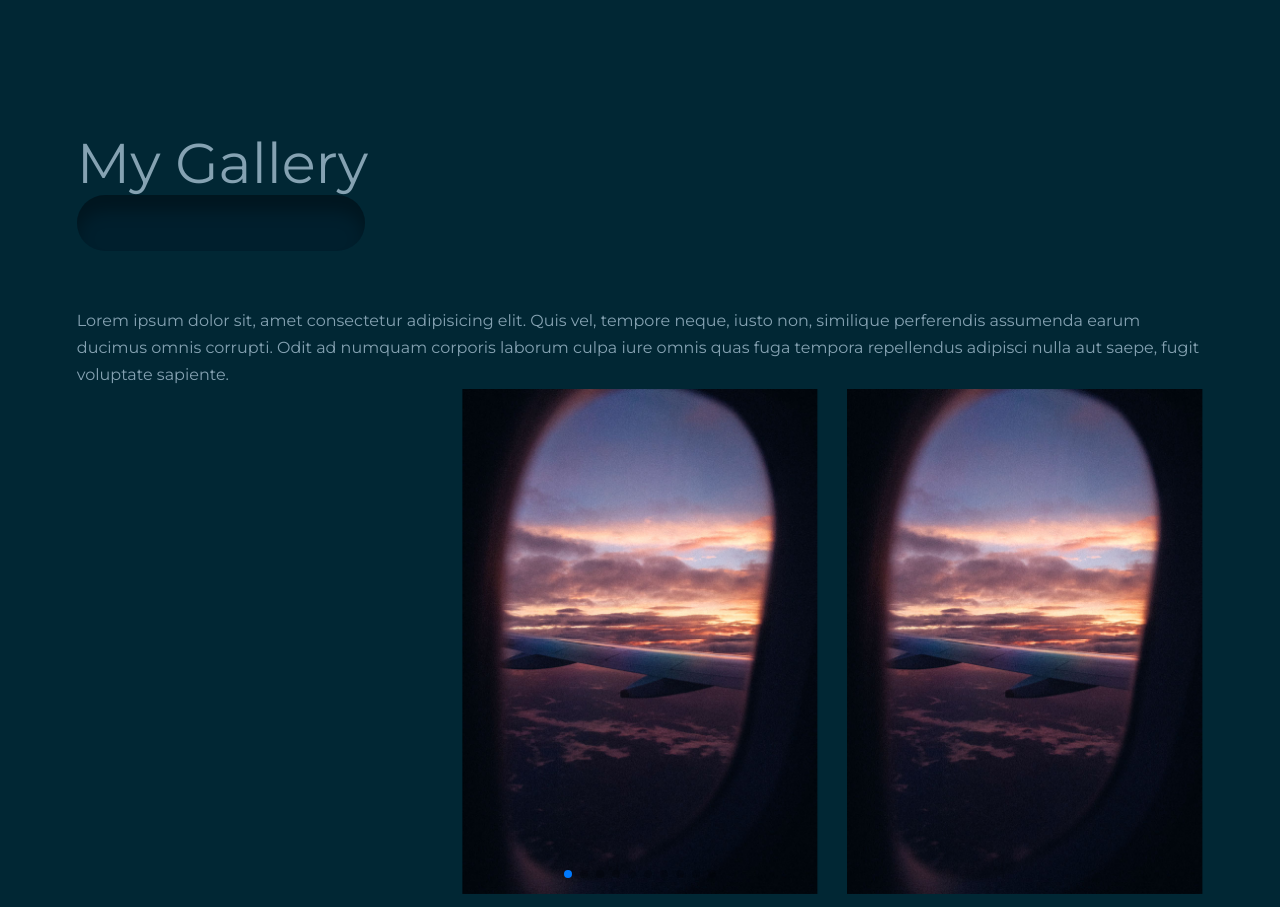
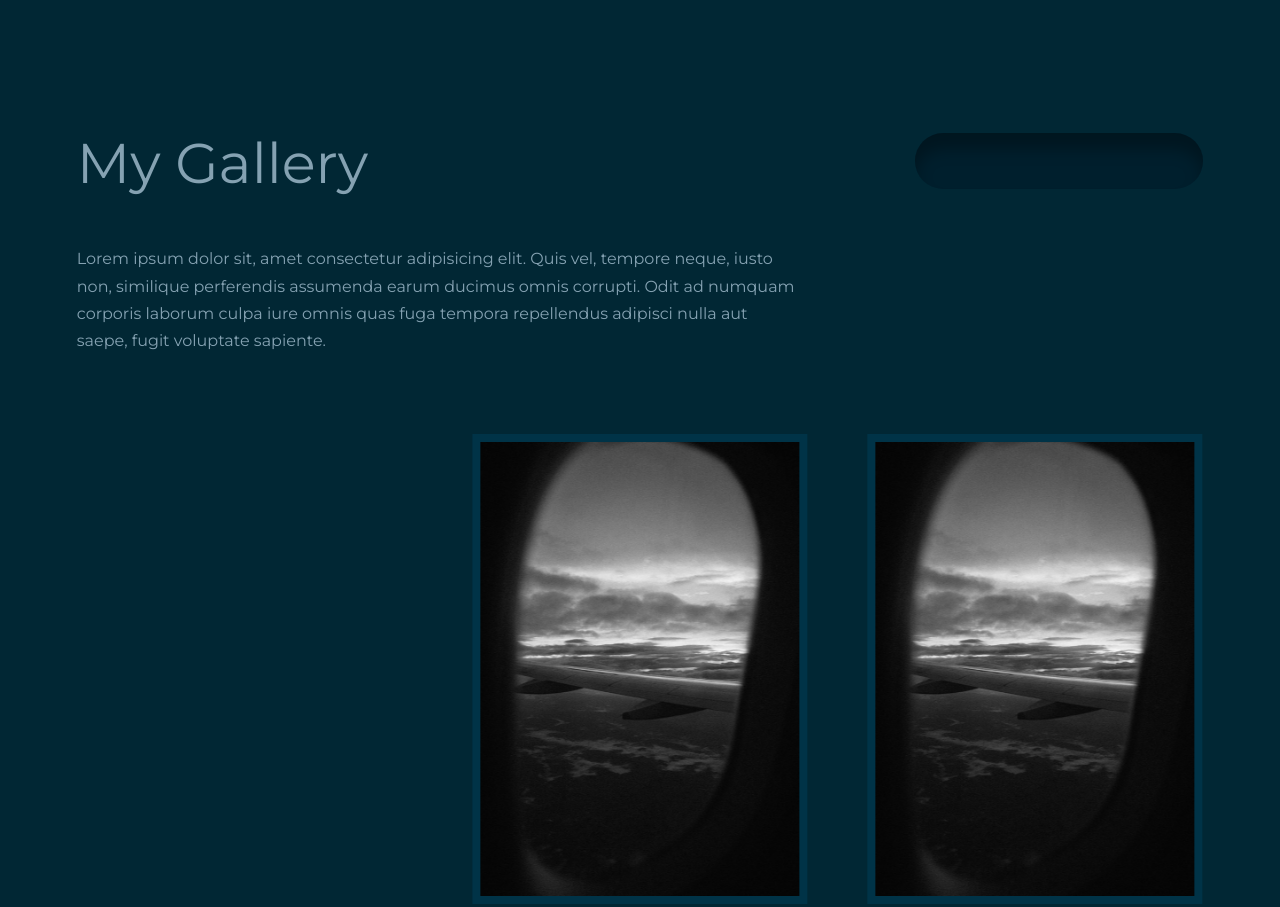
Before and after one commit to yazidsef/Lopic-prod, a plain HTML site: page index.html in a window 1280 px wide. Shown: the part 1820-2727 px from the top of the page. Drawn offline with nearby package versions, Linux system fonts and the light colour scheme.

Commit message:
Gallery section done !

```diff
--- a/Style.css
+++ b/Style.css
@@ -369,3 +369,39 @@ header{
 #gallery{
     margin-top: 12rem;
 }
+.gallery_head{
+    display: flex;
+    justify-content: space-between;
+}
+
+.gallery_container p{
+    width: 45rem;
+}
+
+.swiper-wrapper{
+    margin-top: 5rem;
+    height: 37rem;
+    padding-bottom: 5rem;
+}
+.swiper-slide{
+    border :0.5rem solid var(--color-bg-4);
+    height: fit-content;
+    max-height: 36rem;
+    overflow: hidden;
+    transition: var(--transition);
+}
+.swiper-slide:hover{
+    box-shadow: 0 3rem 3rem rgb(0,0 ,0 ,0.3);
+}
+
+.swiper-slide img{
+    filter: saturate(0);
+    transition: var(--transition);
+}
+.swiper-slide img:hover{
+    filter: saturate(1);
+}
+
+.swiper-pagination-bullet-active{
+    background: var(--color-primary);
+}
--- a/index.html
+++ b/index.html
@@ -142,7 +142,6 @@
         <!-- ===== END OF GALLERY SECTION ===== -->
     <script src="https://cdn.jsdelivr.net/npm/swiper@11/swiper-bundle.min.js"></script>
     <script src="https://cdn.jsdelivr.net/npm/swiper@11/swiper-bundle.min.js"></script>
-    <script src="https://stackpath.bootstrapcdn.com/bootstrap/4.5.2/js/bootstrap.min.js"></script>
     <script src="main.js"></script>
 </body>
 
--- a/main.js
+++ b/main.js
@@ -19,4 +19,14 @@ var swiper = new Swiper(".mySwiper", {
       el: ".swiper-pagination",
       clickable: true,
     },
+    breakpoints: {
+        599: {
+            slidesPerView: 2,
+            spaceBetween: 40,
+        },
+        1023: {
+            slidesPerView: 3,
+            spaceBetween: 60,
+        }
+    }
   });
```
